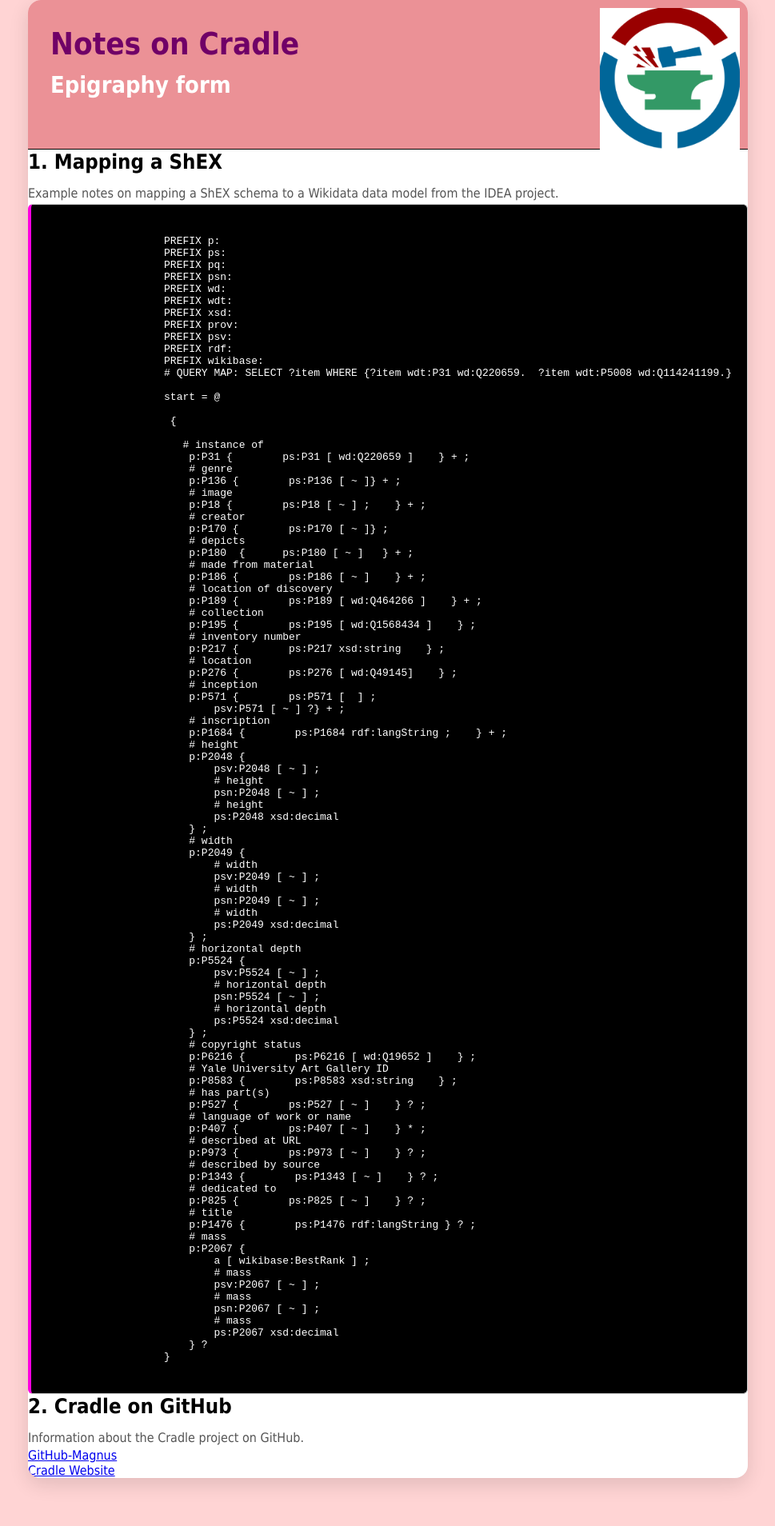
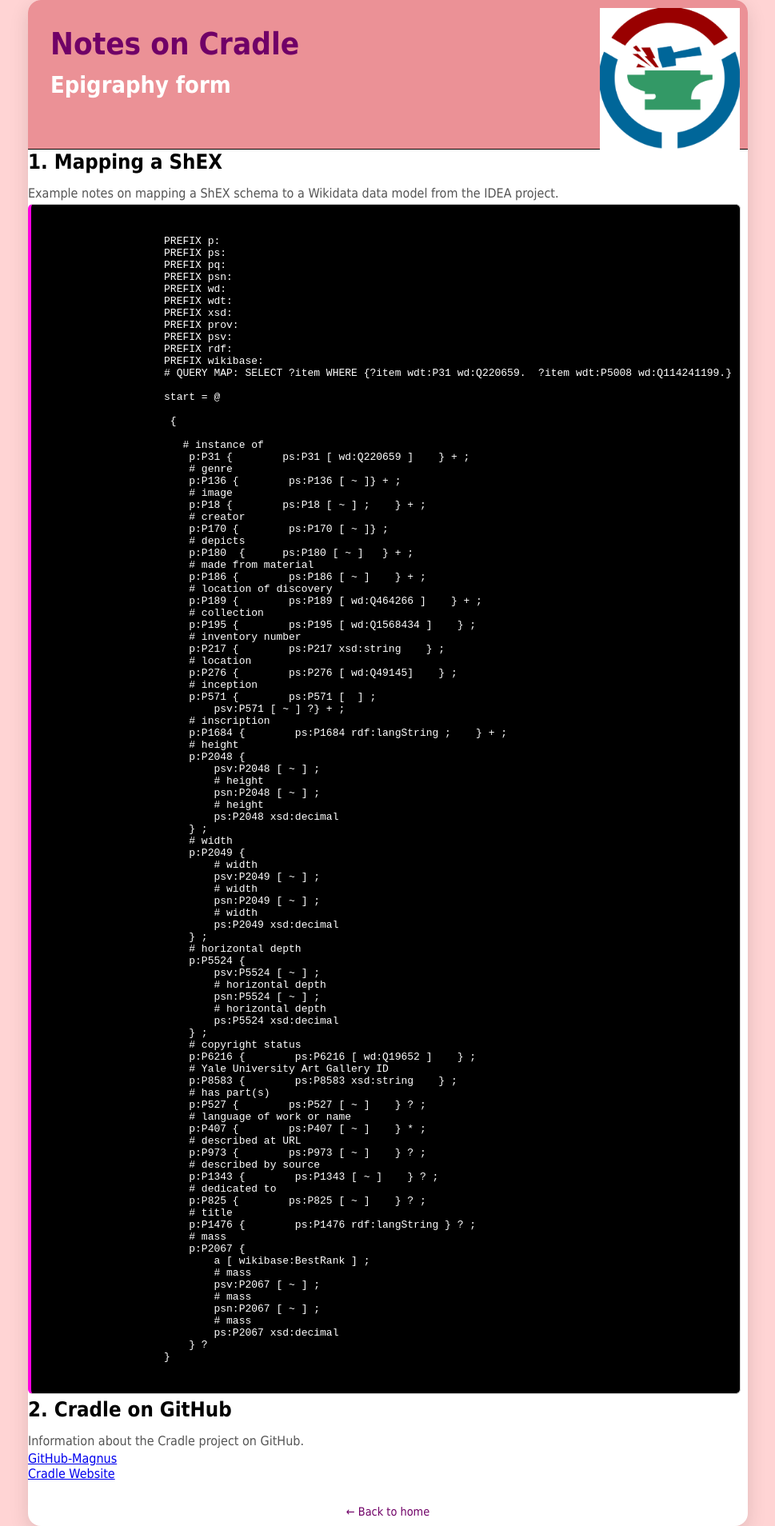
Before and after one commit to ac-inscript/cs-notes, a Jekyll site: the page cradle.html, which Jekyll copies as it is, in a window 1280 px wide. Shown: the whole page at 80% size, without its empty margins (155-1124 px from the left). Built offline with Jekyll 4.4.1, drawn with Linux system fonts in a browser that asks for light colours.

Commit message:
improve box code

```diff
--- a/cradle.html
+++ b/cradle.html
@@ -63,14 +63,30 @@
             margin: 0;
         }
         .sparql-box {
+            display: inline-block;
+            max-width: 100%;
             background-color: #000;
-        color: #fff; /* ← questo manca */
+            color: #fff;
             border: 1px solid #ccc;
             border-left: 4px solid #ff00e1;
             padding: 10px;
             border-radius: 6px;
             overflow-x: auto;
             font-family: monospace;
+        }
+        .footnote {
+            text-align: center;
+            margin: 30px 0 10px;
+            font-size: 0.9rem;
+        }
+
+        .footnote a {
+            color: #700067;
+            text-decoration: none;
+        }
+
+        .footnote a:hover {
+            text-decoration: underline;
         }
     </style>
 </head>
@@ -193,6 +209,9 @@
                     </ul>
                 </section>
             </main>
+            <footer class="footnote">
+            <a href="https://ac-inscript.github.io/cs-notes/">← Back to home</a>
+            </footer>
         </div>
     </div>
 </body>
```
Lines whose indentation alone changed are shown as unchanged.
